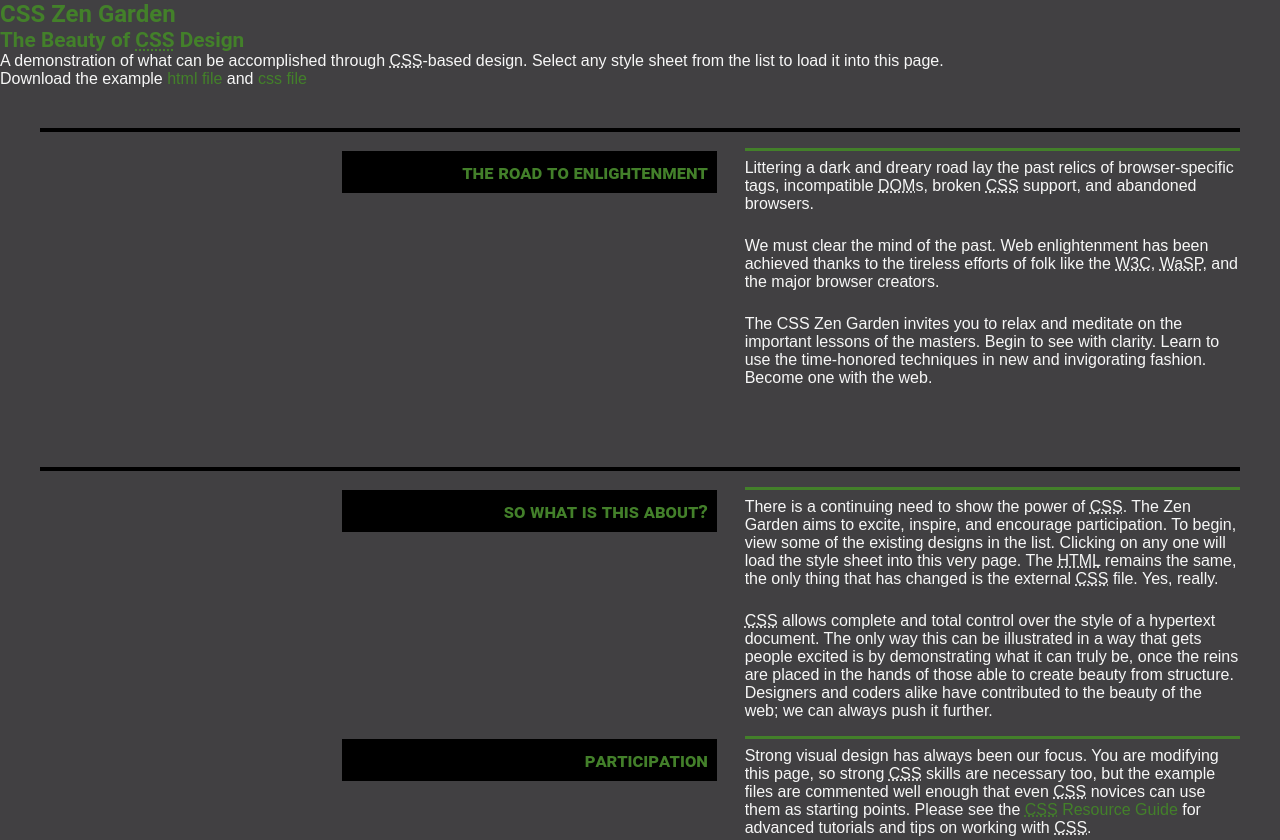
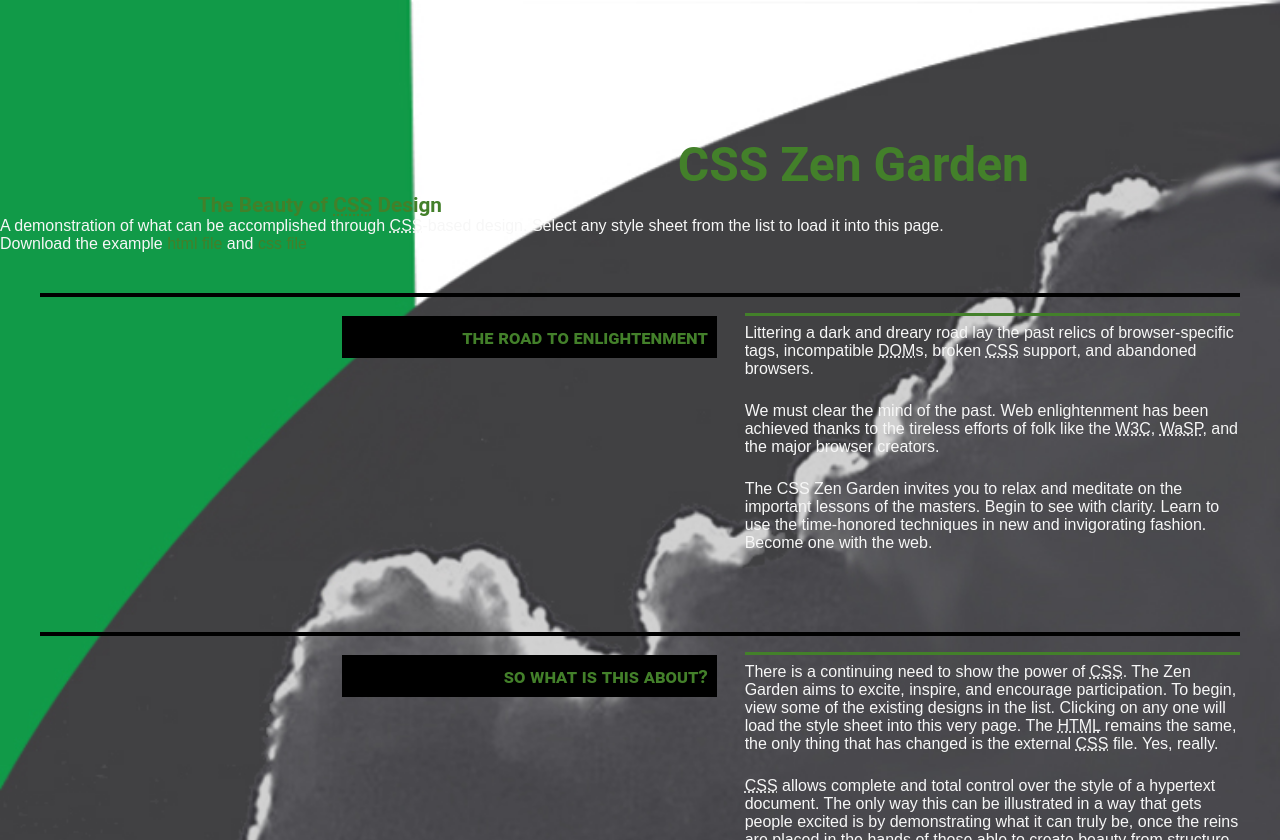
Before and after one commit to JeremyHardman/zen-garden-final, a plain HTML site: page src/index.html in a window 1280 px wide. Shown: the top 840 px of the page. Drawn offline with Linux system fonts and the light colour scheme.

Commit message:
adjustments to the header file

```diff
--- a/src/scss/partials/_header.scss
+++ b/src/scss/partials/_header.scss
@@ -16,7 +16,73 @@
 //     <p>The CSS Zen Garden invites you to relax and meditate on the important lessons of the masters. Begin to see with clarity. Learn to use the time-honored techniques in new and invigorating fashion. Become one with the web.</p>
 //   </div>
 // </section>
+//
+// .page-wrapper {
+//   display: grid;
+//   height: auto;
+//   margin: 100px;
+// }
 
-h1 {
-  <img src="/src/assets/images/heading_zen_garden.png" alt="CSS Zen Garden Header" height="40px" width="390">
+// .intro > header {
+//        display: grid;
+//        grid-template-columns: repeat(3, 1fr);
+//        grid-row-gap: 1em;
+
+.intro > header {
+  display: grid;
+  grid-template-columns: repeat(6, 1fr);
+  grid-column-gap: 0.02%;
+  justify-items: start;
+  align-items: start;
+  h1 {
+    grid-column: 3/ 7;
+    width: 100%;
+    font-size: -webkit-xxx-large;
+    padding-top: 136px;
+    text-align: center;
+  }
+  h2 {
+    grid-column: 1 / 4;
+    width: 100%;
+    font-size: -webkit-large;
+    padding: 0;
+    text-align: center;
+  }
+  p {
+    grid-column: 2 / 4;
+    grid-row: 2/3;
+    padding: 1em;
+    margin: auto;
+    text-align: left;
+  }
 }
+
+// h1,
+// h2,
+// h3 {
+//   padding: 1em;
+//   grid-column: 1/2;
+// }
+// h3 {
+//   margin-right: 15em;
+//   text-align: right;
+// }
+
+// @media (min-width: 901px) {
+//   .intro > header {
+//     display: grid;
+//     grid-template-columns: repeat(5, 20%);
+//   }
+// }
+
+// h1 {
+//   <img src="/src/assets/images/heading_zen_garden.png" alt="CSS Zen Garden Header" height="40px" width="390">
+// }
+.page-wrapper {
+  background-image: url('/src/assets/images/zen_garden_page_wrapper.jpg');
+  background-color: #43802a; /* Used if the image is unavailable */
+  height: 900px; /* You must set a specified height */
+  // background-position: center; /* Center the image */
+  background-repeat: no-repeat; /* Do not repeat the image */
+  background-size: cover; /* Resize the background image to cover the entire container */
+}
--- a/src/scss/partials/_layout2.scss
+++ b/src/scss/partials/_layout2.scss
@@ -1,5 +1,3 @@
-@media (max-width: 56.25em) //900px
-    {
 *,
 *:before,
 *:after {
@@ -7,7 +5,6 @@
   margin: 0;
   padding: 0;
 }
-
 
 .page-wrapper {
   display: grid;
@@ -23,7 +20,7 @@
   .intro > header {
     display: grid;
     grid-template-columns: repeat(6, 12.92%);
-            grid-column-gap: .02%;
+    grid-column-gap: 0.02%;
     justify-items: start;
     align-items: start;
   }
@@ -67,4 +64,3 @@
     grid-template-columns: repeat(5, 20%);
   }
 }
-}
--- a/src/scss/style.scss
+++ b/src/scss/style.scss
@@ -6,13 +6,4 @@
 @import 'partials/icons';
 @import 'partials/nav-style';
 @import 'partials/typography';
-@import 'partials/header';
-
-.page-wrapper {
-  background-image: url("/src/assets/images/zen_garden_page_wrapper.jpg");
-  background-color: #43802a; /* Used if the image is unavailable */
-  height: 900px; /* You must set a specified height */
-  background-position: center; /* Center the image */
-  background-repeat: no-repeat; /* Do not repeat the image */
-  background-size: cover; /* Resize the background image to cover the entire container */
-}
+@import 'partials/header.scss';
```
Also changed, not shown: src/style.css, 1 other file. Lines whose indentation alone changed are shown as unchanged.
